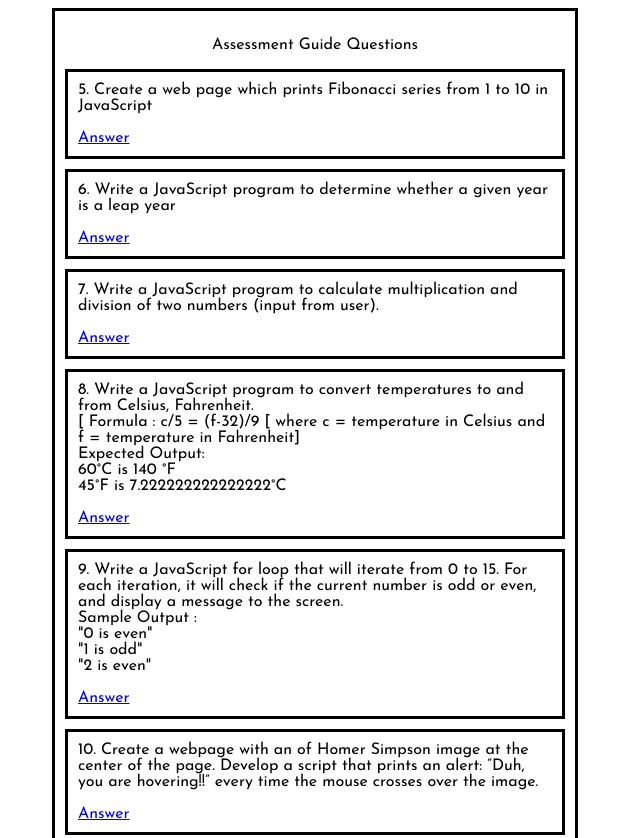
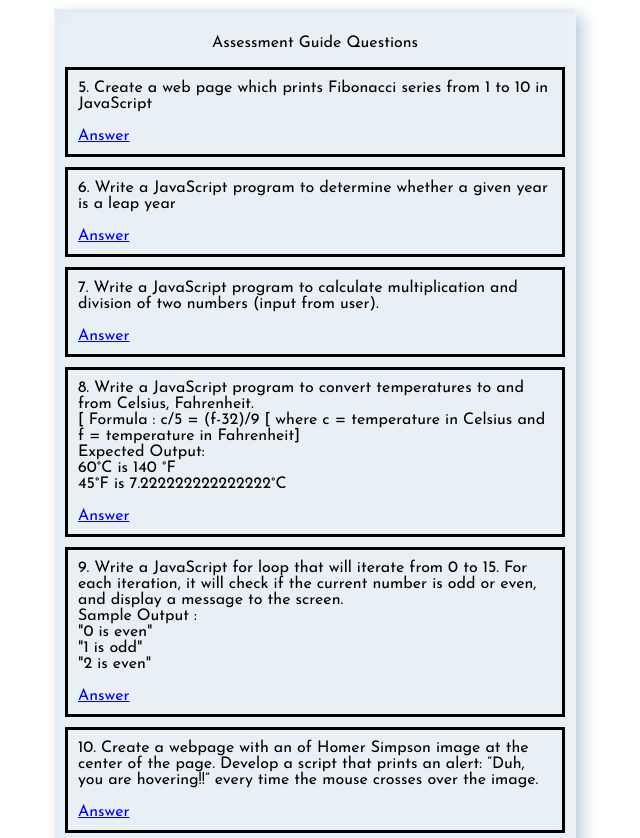
Before and after one commit to polekstulod/web-dev-codes, a plain HTML site: page AGQ#5/index.html in a window 1280 px wide. Shown: the top 838 px of the page, without its empty margins (325-965 px from the left). Drawn offline with Linux system fonts and the light colour scheme.

Commit message:
added box shadow to main class

```diff
--- a/AGQ#5/styles.css
+++ b/AGQ#5/styles.css
@@ -9,6 +9,11 @@ body {
   border-style: solid;
   border-width: 3px;
   padding: 10px;
+  box-shadow: 7px 7px 15px #bbcfda, -4px -4px 13px #fff,
+    inset 4px 4px 8px rgba(209, 217, 230, 0.2),
+    inset -8px -8px 8px rgba(255, 255, 255, 0.2);
+  border: 1px solid rgba(255, 255, 255, 0.3);
+  background: #e8eff5;
 }
 .title {
   text-align: center;
```
